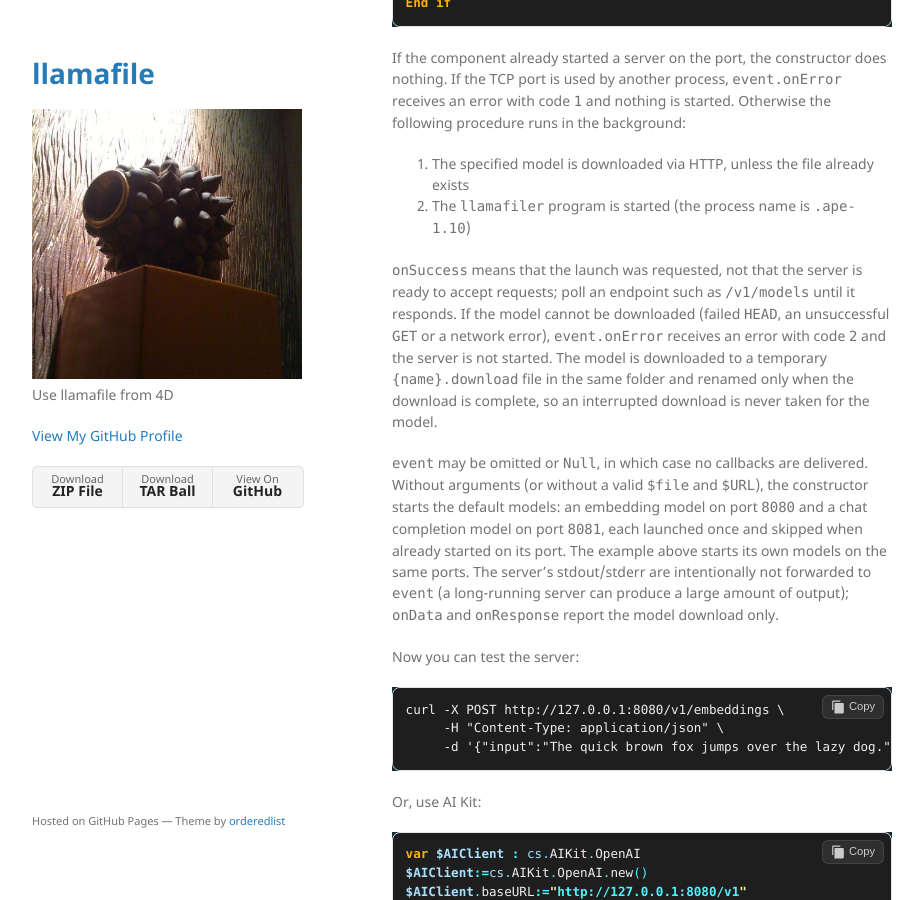
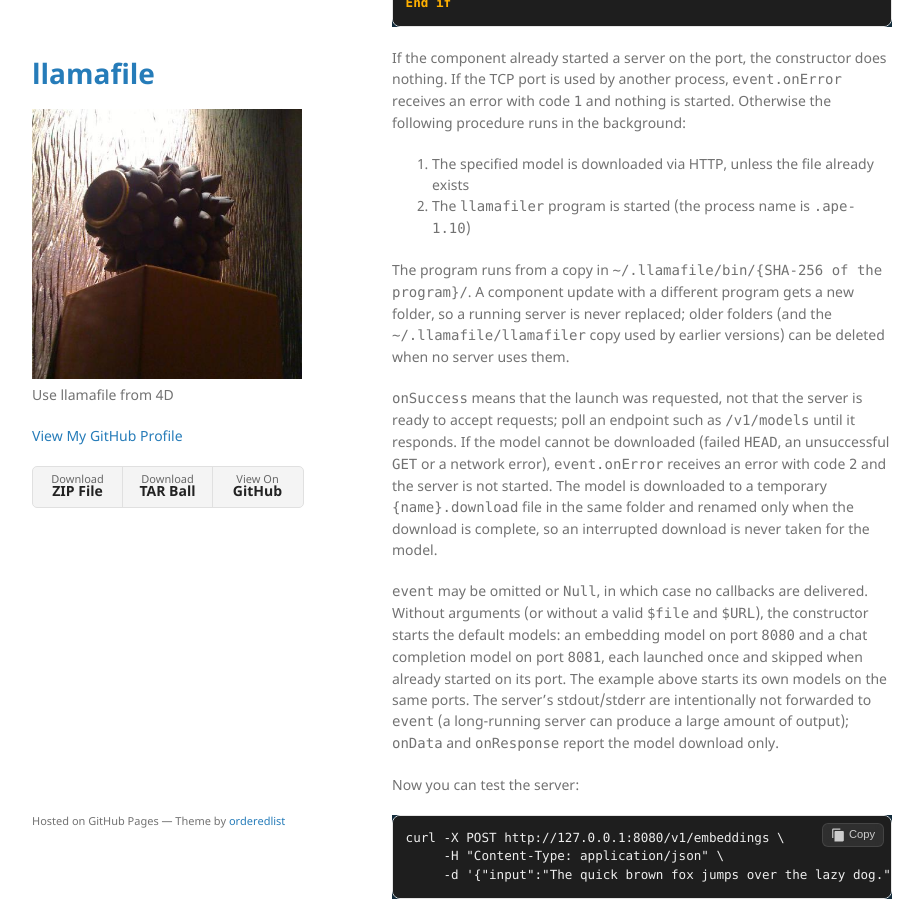
Before and after one commit to miyako/llamafile, a Jekyll site: the page built from index.md, in a window 1280 px wide and 900 px high, scrolled down 1230 px. Shown: the whole window, without its empty margins (178-1101 px from the left). Built offline with Jekyll 4.4.1, drawn with Linux system fonts in a browser that asks for light colours.

Commit message:
Copy llamafiler to a folder per binary digest
The executable was copied to ~/.llamafile only when no copy existed, so a
component update kept running the old binary. Copy it to
~/.llamafile/bin/{sha256}/ instead (through a temporary folder), so an
updated binary gets its own folder and a running executable is never
replaced.

Co-authored-by: Copilot App <223556219+Copilot@users.noreply.github.com>

```diff
--- a/index.md
+++ b/index.md
@@ -71,6 +71,8 @@ If the component already started a server on the port, the constructor does noth
 1. The specified model is downloaded via HTTP, unless the file already exists
 2. The `llamafiler` program is started (the process name is `.ape-1.10`)
 
+The program runs from a copy in `~/.llamafile/bin/{SHA-256 of the program}/`. A component update with a different program gets a new folder, so a running server is never replaced; older folders (and the `~/.llamafile/llamafiler` copy used by earlier versions) can be deleted when no server uses them.
+
 `onSuccess` means that the launch was requested, not that the server is ready to accept requests; poll an endpoint such as `/v1/models` until it responds. If the model cannot be downloaded (failed `HEAD`, an unsuccessful `GET` or a network error), `event.onError` receives an error with code `2` and the server is not started. The model is downloaded to a temporary `{name}.download` file in the same folder and renamed only when the download is complete, so an interrupted download is never taken for the model.
 
 `event` may be omitted or `Null`, in which case no callbacks are delivered. Without arguments (or without a valid `$file` and `$URL`), the constructor starts the default models: an embedding model on port `8080` and a chat completion model on port `8081`, each launched once and skipped when already started on its port. The example above starts its own models on the same ports. The server's stdout/stderr are intentionally not forwarded to `event` (a long-running server can produce a large amount of output); `onData` and `onResponse` report the model download only.
```
Also changed, not shown: 1 other file.
